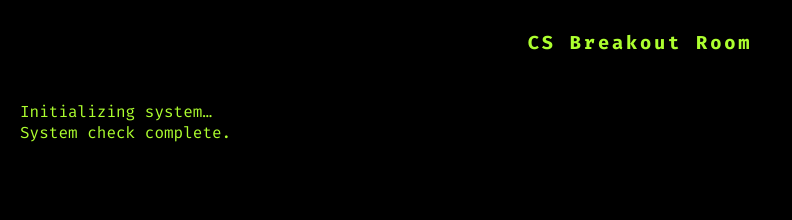
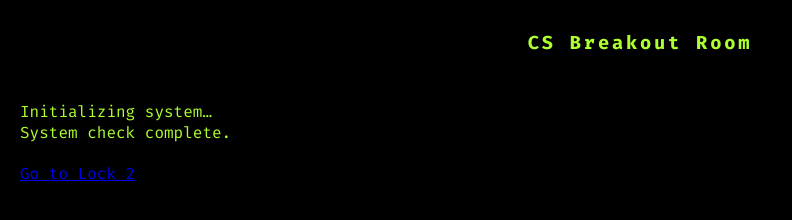
Before and after one commit to CSBreakoutRoom/CSBreakout, a plain HTML site: page index.html in a window 1280 px wide. Shown: the whole page, without its empty margins (0-792 px from the left). Drawn offline with Linux system fonts and the light colour scheme; a web font is replaced by a local one.

Commit message:
Update index.html

```diff
--- a/index.html
+++ b/index.html
@@ -9,7 +9,6 @@
     <body>
         <h3>CS Breakout Room</h3>
         <p id = "start"></p>
-
         <!-- Lock 1 -->
         <p id="instruction1" class="instruction"></p>
         <div class="lock-container">
@@ -20,6 +19,9 @@
 
         <!-- Lock 2 -->
         <p id="instruction2" class="instruction"></p>
+        <div id="lock2">
+            <a href="https://tvsold.github.io/Lock2DebugActivity/" target="_blank" class="button-link">Go to Lock 2</a>
+        </div>
         <div class="lock-container">
             <label for="code2" class="pass2">Enter the password for the second lock: </label>
             <input type="text" name="code2" placeholder="Type here" id="code2" class="pass2">
```
